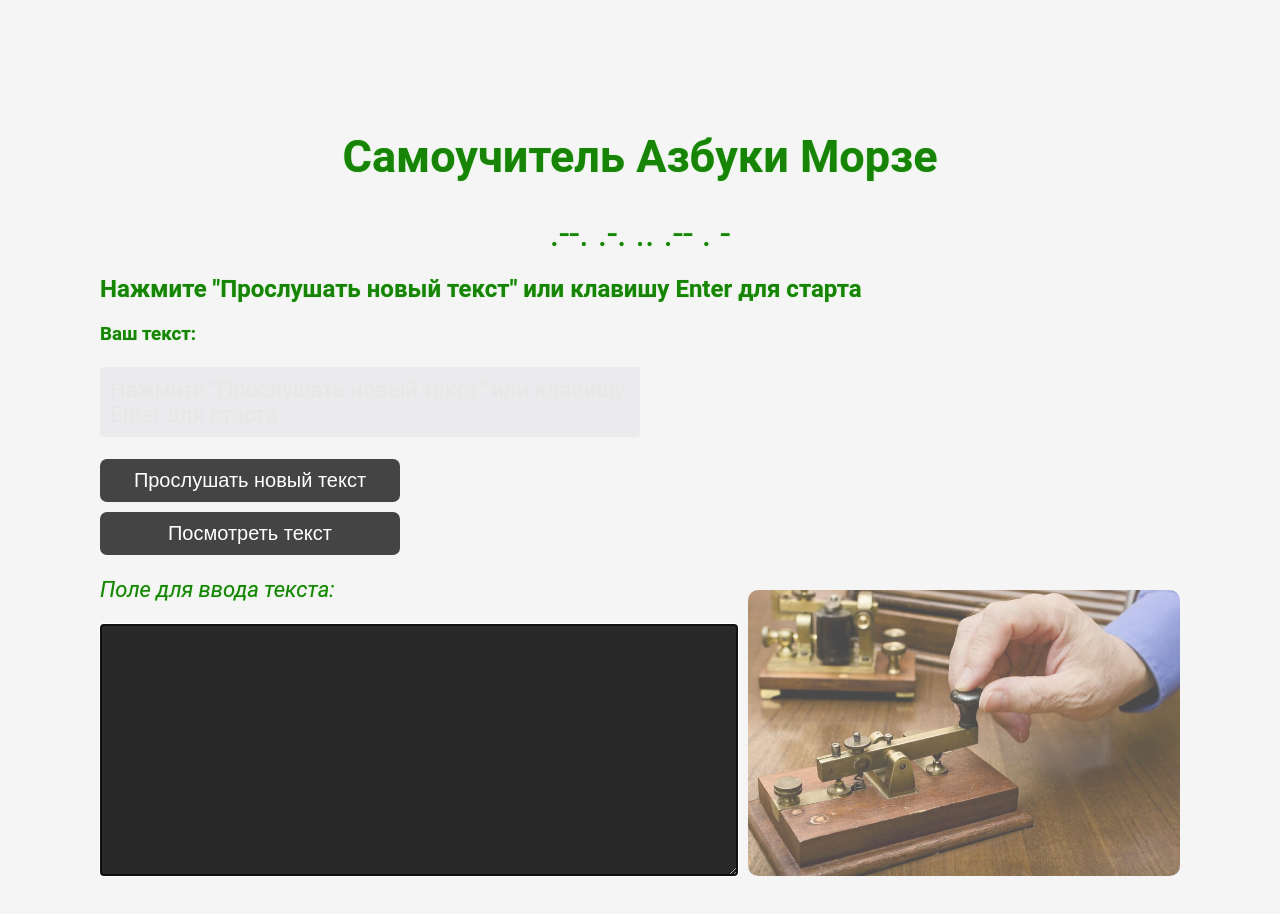
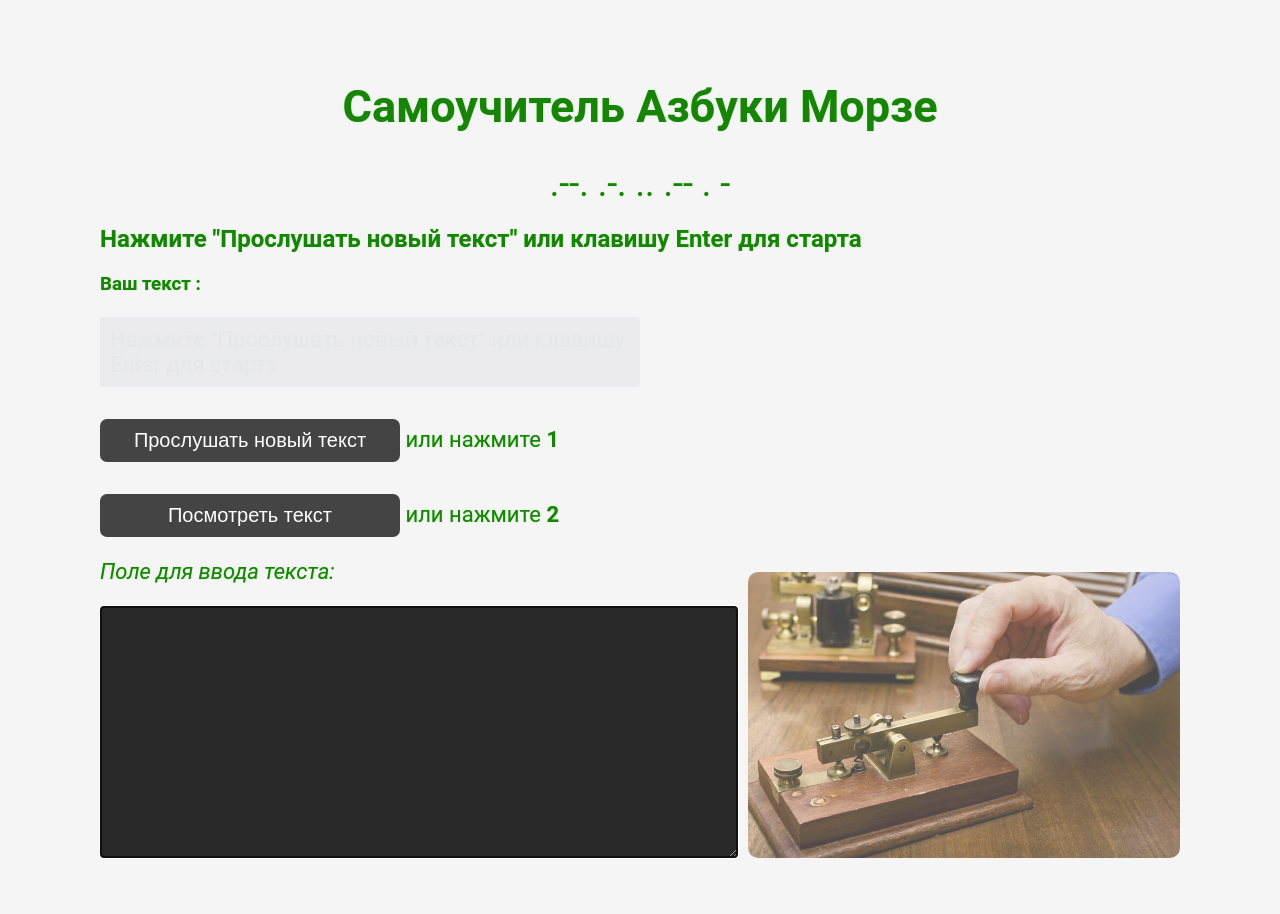
Before and after one commit to dr-Andrei/study-morze, a React (Create React App) app: page / in a window 1280 px wide. Shown: the top 914 px of the page. Built offline with nearby package versions, Linux system fonts and the light colour scheme.

Commit message:
update buttons

```diff
--- a/src/App.css
+++ b/src/App.css
@@ -1,5 +1,5 @@
 .App {
-  padding: 100px 100px;
+  padding: 50px 100px;
   color: #188407;
   text-shadow: 0px 0px 1px #74dd64;
   box-sizing: border-box;
@@ -85,7 +85,13 @@
 }
 
 .btn {
-  display: block;
+  display: inline-block;
   margin-top: 10px;
   width: 300px;
 }
+
+.text-s {
+  font-size: 16px !important;
+  color: #8d0c0c;
+  text-shadow: none;
+}
--- a/src/App.js
+++ b/src/App.js
@@ -10,7 +10,8 @@ class App extends React.Component {
     super(props);
     this.state = {
       text: '', //выводимый сгенерированный текст
-      trueStart: true
+      trueStart: true,
+      textForUsers: ''
     }
   }
 
@@ -27,6 +28,7 @@ class App extends React.Component {
       .filter(value => { if (value !== '') return value; else return false; }).join(' ').split('.')[0];
 
     this.setState({ text: arrDone });
+    this.setState({ textForUsers: 'сгенерирован новый текст' });
 
     const audio = morse.audio(arrDone, {
       unit: 0.14, // продолжительность звука
@@ -54,7 +56,8 @@ class App extends React.Component {
   render() {
     //По нажатию Enter происходит старт процесса
     document.onkeydown = (e) => {
-      if (e.key === 'Enter') { this.startTrue() };
+      if (e.key === 'Enter' || e.key === '1') { this.startTrue() };
+      if (e.key === '2') { this.shText() };
     }
 
     return (
@@ -66,10 +69,10 @@ class App extends React.Component {
         <main>
           <h2>Нажмите "Прослушать новый текст" или клавишу Enter для старта</h2>
           <div className='App_work-area'>
-            <h3>Ваш текст:</h3>
+            <h3>Ваш текст <em className='text-s'>{this.state.textForUsers}</em>:</h3>
             <div className='block-text '><p className='text-hide'>{this.state.text ? this.state.text : 'Нажмите "Прослушать новый текст" или клавишу Enter для старта'}</p></div>
-            <button className='btn' type="button" onClick={this.startTrue}>Прослушать новый текст</button>
-            <button className='btn show-block-text' type="button" onClick={this.shText}>Посмотреть текст</button>
+            <p><button className='btn' type="button" onClick={this.startTrue}>Прослушать новый текст</button> или нажмите <b>1</b></p>
+            <p><button className='btn show-block-text' type="button" onClick={this.shText}>Посмотреть текст</button> или нажмите <b>2</b></p>
             <p><em>Поле для ввода текста:</em></p>
             <textarea rows="10" cols="50" autoFocus></textarea>
           </div>
```
